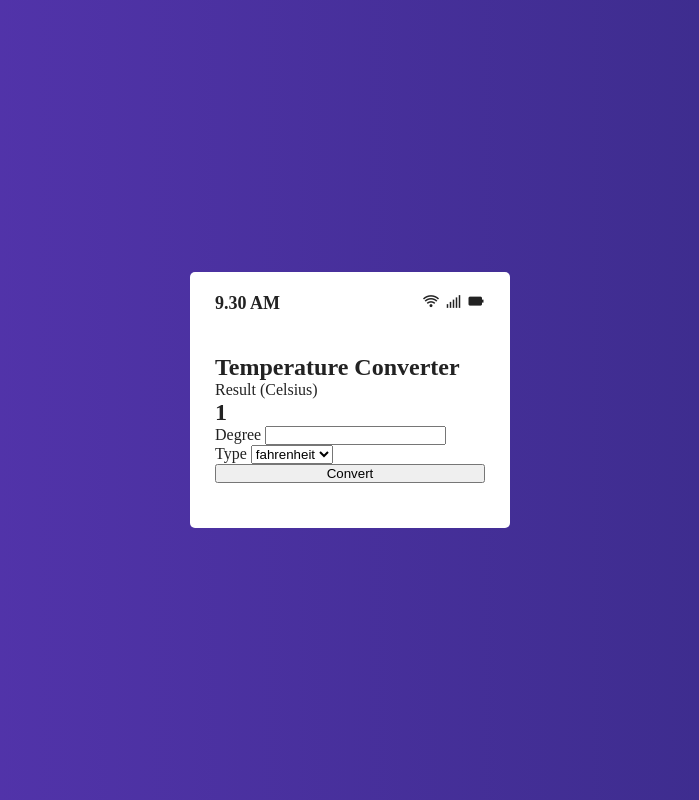
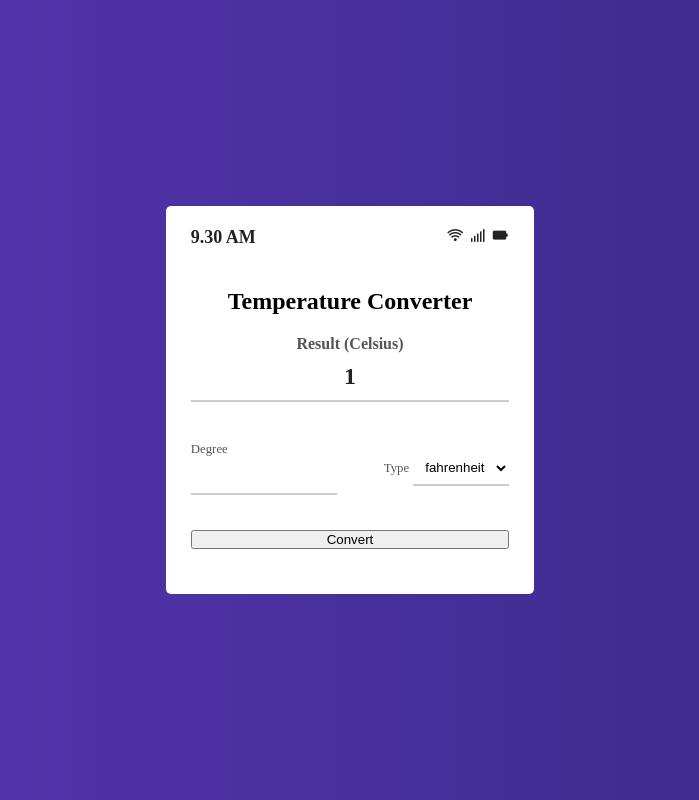
Before and after one commit to ZuhRa-HashiMi/Temperature_Converter, a plain HTML site: page index.html in a window 1280 px wide. Shown: the whole page, without its empty margins (290-989 px from the left). Drawn offline with nearby package versions, Linux system fonts and the light colour scheme.

Commit message:
Add some style for some class

```diff
--- a/css/style.css
+++ b/css/style.css
@@ -36,3 +36,60 @@ body {
     align-items: center;
     margin-bottom: 40px;
 }
+
+.title {
+    color: black;
+    font-size: 1.5rem;
+    text-align: center;
+}
+
+.result {
+    text-align: center;
+    margin: 20px 0;
+}
+
+.result-heading {
+    color: #555;
+    font-size: 1rem;
+    font-weight: 600;
+
+}
+
+.celsius-value {
+    border-bottom: 2px solid #ccc;
+    padding: 10px;
+    transition: all .45s ease;
+}
+
+.degree-type {
+    display: flex;
+    justify-content: space-between;
+    align-items: center;
+    padding: 20px 0;
+
+}
+
+.degree-field {
+    display: flex;
+    flex-direction: column;
+    width: 46%;
+}
+
+label {
+    color: #555;
+    font-size: .8rem;
+    margin-bottom: 5px;
+}
+
+input, select {
+    background: transparent;
+    border: none;
+    outline: none;
+    border-bottom: 2px solid #ccc;
+    padding: 8px;
+    margin-bottom: 15px;
+}
+
+input:focus {
+    border: 1px solid #4c49f3;
+}
```
